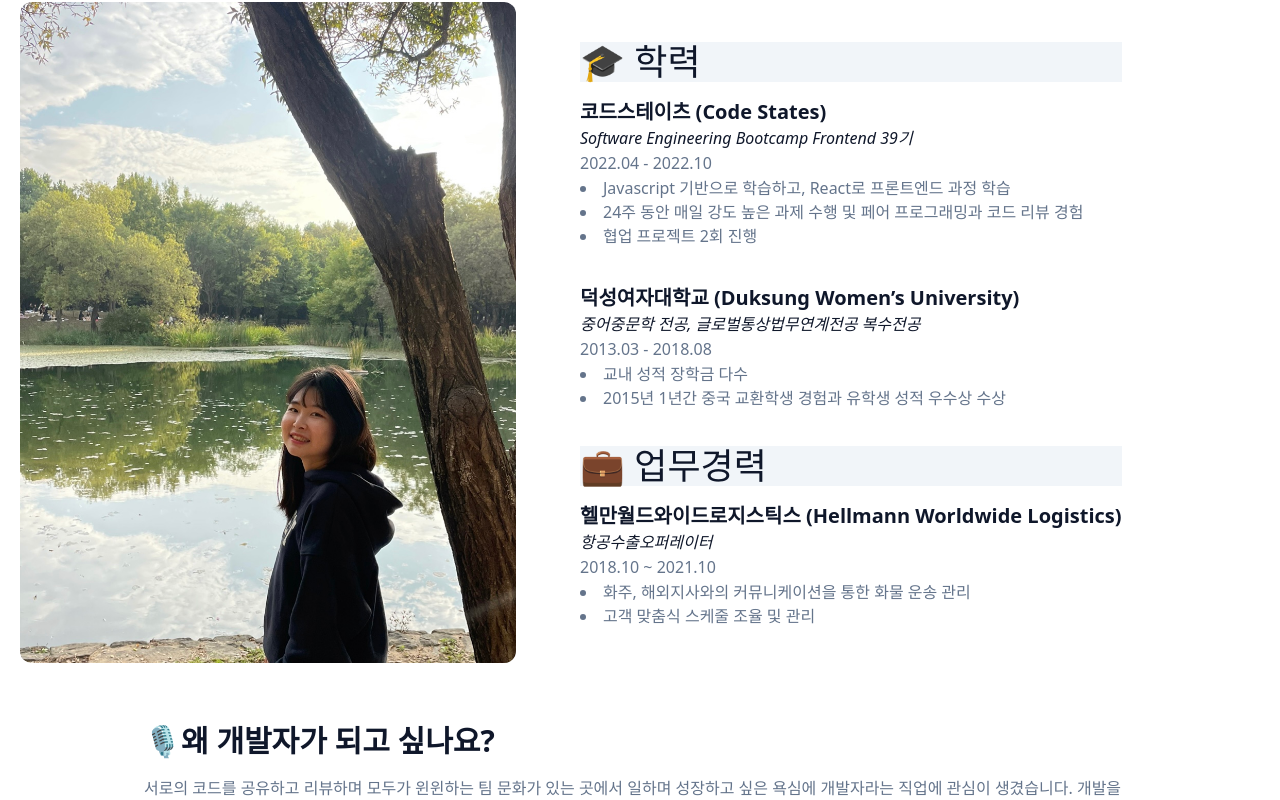
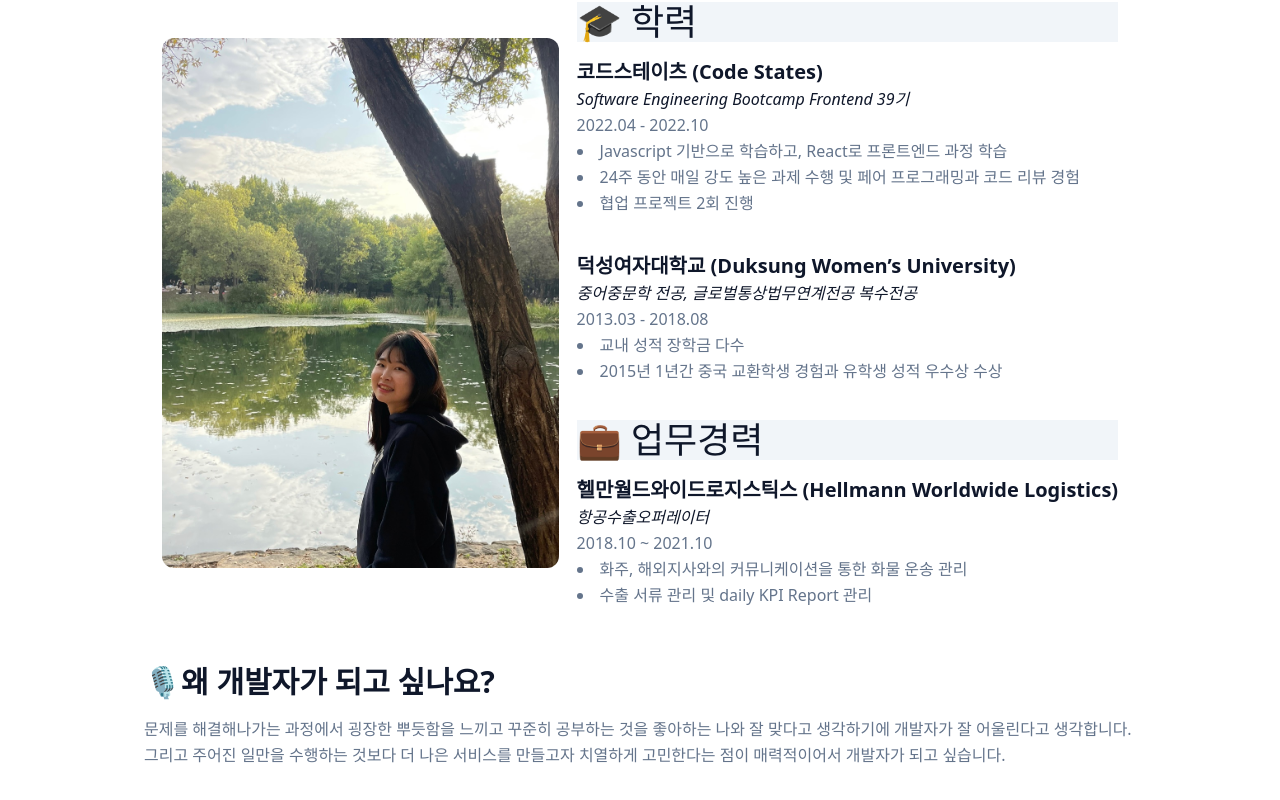
Before and after one commit to HelloHailie/portfolio, a Next.js app: page /about-me in a window 1280 px wide. Shown: the part 356-1156 px from the top of the page. Built offline with nearby package versions, Linux system fonts and the light colour scheme.

Commit message:
fix:3차 피드백 후 디자인 및 내용 수정

```diff
--- a/components/footer.js
+++ b/components/footer.js
@@ -23,7 +23,7 @@ export default function Footer() {
               </a>
 
               <a
-                href='mailto:dev_seonmin@kakao.com'
+                href='mailto:dev.seonmin@gmail.com'
                 rel='noopener noreferrer'
                 target='_blank'
               >
--- a/pages/about-me.js
+++ b/pages/about-me.js
@@ -24,7 +24,7 @@ export default function AboutMe() {
             </p>
           </div>
 
-          <div className='flex lg:flex-row flex-col gap-16 items-center'>
+          <div className='flex lg:flex-row flex-col items-center justify-evenly lg:w-4/5 w-full'>
             <div className='lg:w-2/5 md:w-3/6 w-5/6 mb-10 object-cover object-center rounded'>
               <Image
                 src={profile}
@@ -33,7 +33,7 @@ export default function AboutMe() {
                 layout='responsive'
               />
             </div>
-            <div className='flex flex-col'>
+            <div className='flex flex-col leading-relaxed'>
               <h1 className='title-font sm:text-4xl text-3xl mb-4 font-medium bg-slate-100 dark:bg-slate-700'>
                 🎓 학력
               </h1>
@@ -44,7 +44,7 @@ export default function AboutMe() {
                 Software Engineering Bootcamp Frontend 39기
               </div>
               <p className='leading-relaxed'>2022.04 - 2022.10</p>
-              <ul class='list-disc list-inside mb-9'>
+              <ul className='list-disc list-inside mb-9'>
                 <li>
                   Javascript 기반으로 학습하고, React로 프론트엔드 과정 학습
                 </li>
@@ -62,7 +62,7 @@ export default function AboutMe() {
               </div>
 
               <p className='leading-relaxed'>2013.03 - 2018.08</p>
-              <ul class='list-disc list-inside mb-9'>
+              <ul className='list-disc list-inside mb-9'>
                 <li>교내 성적 장학금 다수</li>
                 <li>
                   2015년 1년간 중국 교환학생 경험과 유학생 성적 우수상 수상
@@ -77,9 +77,9 @@ export default function AboutMe() {
               <div className='italic'>항공수출오퍼레이터</div>
 
               <p className='leading-relaxed'>2018.10 ~ 2021.10</p>
-              <ul class='list-disc list-inside mb-9'>
+              <ul className='list-disc list-inside mb-9'>
                 <li>화주, 해외지사와의 커뮤니케이션을 통한 화물 운송 관리</li>
-                <li>고객 맞춤식 스케줄 조율 및 관리</li>
+                <li>수출 서류 관리 및 daily KPI Report 관리</li>
               </ul>
             </div>
           </div>
@@ -88,11 +88,11 @@ export default function AboutMe() {
               🎙왜 개발자가 되고 싶나요?
             </h3>
             <p className='mt-4 mb-8 leading-relaxed text-left'>
-              서로의 코드를 공유하고 리뷰하며 모두가 윈윈하는 팀 문화가 있는
-              곳에서 일하며 성장하고 싶은 욕심에 개발자라는 직업에 관심이
-              생겼습니다. 개발을 배우며 주어진 일만을 수행하는 것보다 더 나은
-              서비스를 만들고자 치열하게 고민한다는 점이 매력적이어서 개발자가
-              되기로 결심했습니다.
+              문제를 해결해나가는 과정에서 굉장한 뿌듯함을 느끼고 꾸준히
+              공부하는 것을 좋아하는 나와 잘 맞다고 생각하기에 개발자가 잘
+              어울린다고 생각합니다. 그리고 주어진 일만을 수행하는 것보다 더
+              나은 서비스를 만들고자 치열하게 고민한다는 점이 매력적이어서
+              개발자가 되고 싶습니다.
             </p>
             <h3 className='text-3xl font-bold text-left'>
               🎙어떤 개발자가 되고 싶은가요?
--- a/pages/contact-me.js
+++ b/pages/contact-me.js
@@ -40,7 +40,7 @@ export default function ContactMe() {
               </div>
               <div className='ml-5'>
                 <a
-                  href='mailto:dev_seonmin@kakao.com'
+                  href='mailto:dev.seonmin@gmail.com'
                   rel='noopener noreferrer'
                   target='_blank'
                 >
@@ -48,12 +48,12 @@ export default function ContactMe() {
                     className='text-gray-900 font-medium text-xl hover:underline transition duration-300 transform
                     hover:scale-[1.02] hover:text-violet-600 dark:hover:text-violet-400'
                   >
-                    dev.seonmin@kakao.com
+                    dev.seonmin@gmail.com
                   </h2>
                 </a>
               </div>
             </div>
-            <div className='flex mb-5 items-center flex-row'>
+            {/* <div className='flex mb-5 items-center flex-row'>
               <div className='w-12 h-12 inline-flex items-center justify-center rounded-full bg-violet-200 text-violet-700  dark:text-violet-800'>
                 <svg
                   xmlns='http://www.w3.org/2000/svg'
@@ -71,7 +71,7 @@ export default function ContactMe() {
                   Please contact me by email
                 </h2>
               </div>
-            </div>
+            </div> */}
             <div className='flex mb-5 items-center flex-row'>
               <div className='w-12 h-12 inline-flex items-center justify-center rounded-full bg-violet-200 text-violet-700  dark:text-violet-800'>
                 <svg
```
